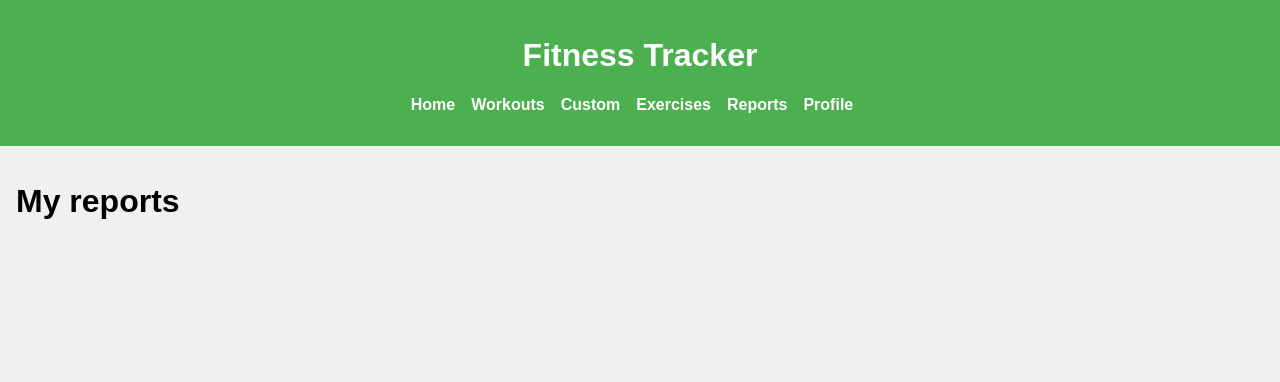
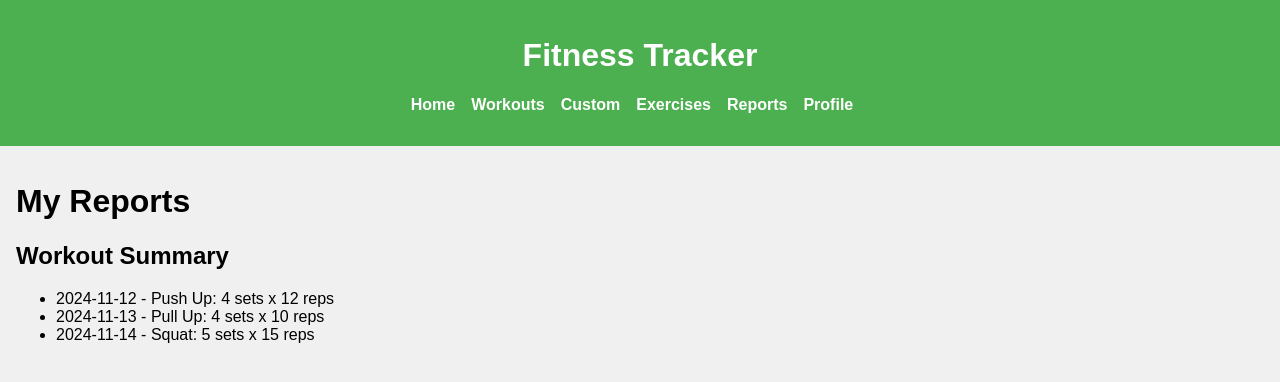
Before and after one commit to Caleb-Kiune/Fitness-Tracker, a React (Create React App) app: page /report in a window 1280 px wide. Shown: the top 382 px of the page. Built offline with nearby package versions, Linux system fonts and the light colour scheme.

Commit message:
Adds report

```diff
--- a/src/Components/Report.js
+++ b/src/Components/Report.js
@@ -1,11 +1,28 @@
-import React from 'react'
+import React, { useState } from 'react';
 
-function Report() {
+
+const Report = () => {
+  const [workouts, ] = useState([
+    { date: '2024-11-12', activity: 'Push Up', sets: 4, reps: 12 },
+    { date: '2024-11-13', activity: 'Pull Up', sets: 4, reps: 10 },
+    { date: '2024-11-14', activity: 'Squat', sets: 5, reps: 15 },
+  ]);
+
   return (
-    <div>
-      <h1>My reports</h1>
+    <div className="report">
+      <h1>My Reports</h1>
+      <div className="report-summary">
+        <h2>Workout Summary</h2>
+        <ul>
+          {workouts.map((workout, index) => (
+            <li key={index} className="report-item">
+              <span>{workout.date}</span> - {workout.activity}: {workout.sets} sets x {workout.reps} reps
+            </li>
+          ))}
+        </ul>
+      </div>
     </div>
-  )
-}
+  );
+};
 
-export default Report
+export default Report;
```
